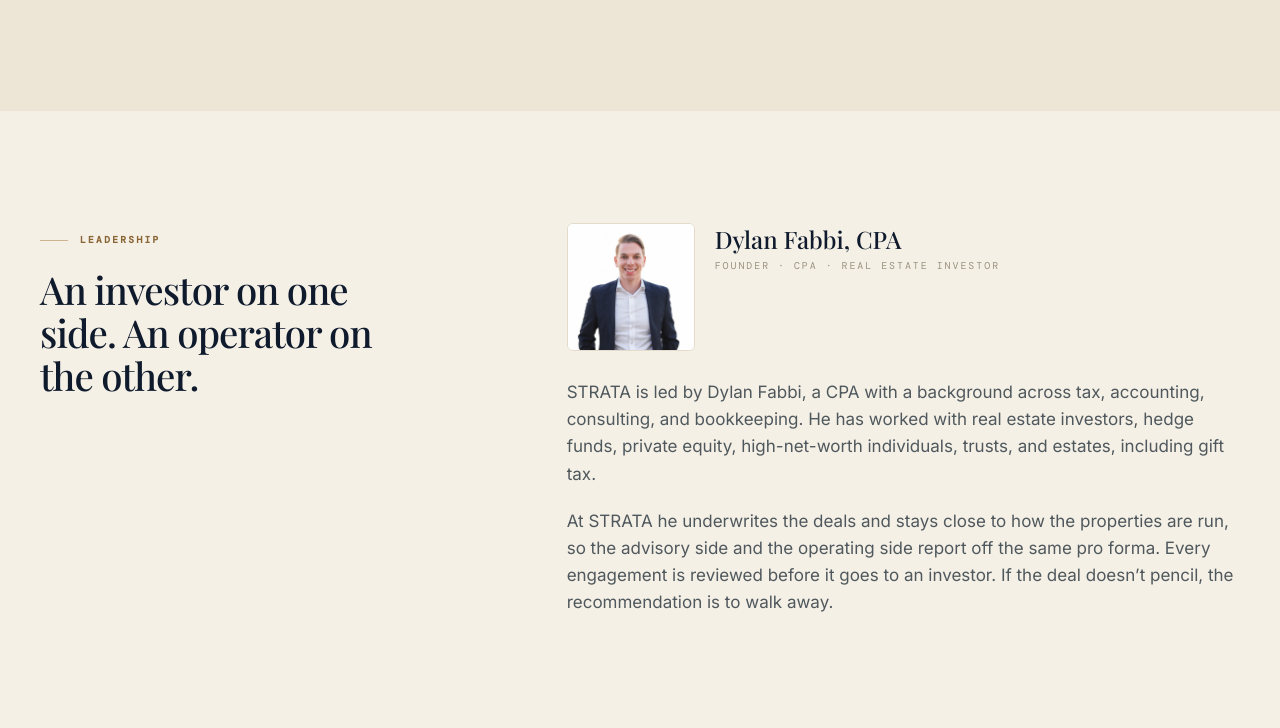
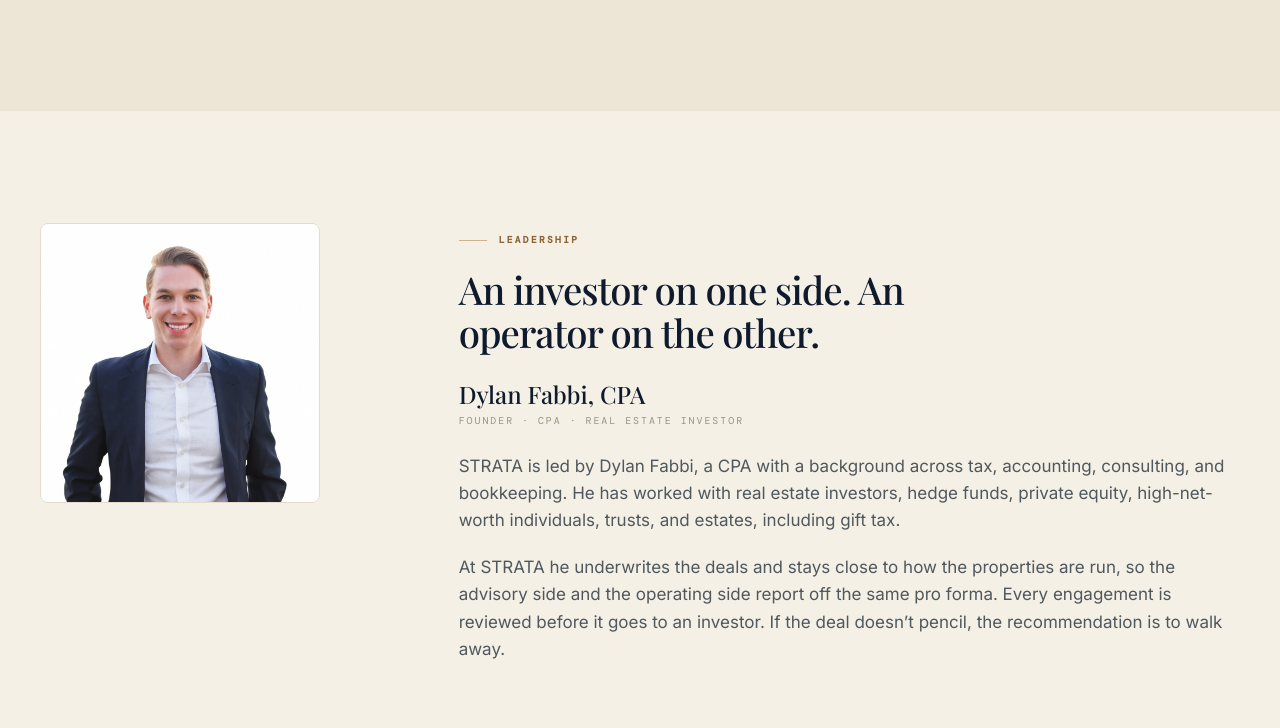
Before and after one commit to fabbidylan-glitch/STRATA-Advisory, a Next.js app: page /about in a window 1280 px wide. Shown: the part 2213-2941 px from the top of the page. Built offline with nearby package versions, Linux system fonts and the light colour scheme.

Commit message:
About: founder photo as left column for the whole leadership block; larger portrait

```diff
--- a/app/about/page.tsx
+++ b/app/about/page.tsx
@@ -155,17 +155,16 @@ export default function AboutPage() {
 
       {/* Leadership */}
       <section className="bg-background">
-        <div className="container-page section-pad grid gap-12 md:grid-cols-12 md:gap-16">
-          <FadeIn className="md:col-span-5">
+        <div className="container-page section-pad grid gap-10 md:grid-cols-12 md:items-start md:gap-14">
+          <FadeIn className="md:col-span-4">
+            <FounderPhoto />
+          </FadeIn>
+          <FadeIn delay={0.1} className="md:col-span-8">
             <p className="label-rule">Leadership</p>
-            <h2 className="h2 mt-5 max-w-[16ch]">
+            <h2 className="h2 mt-5 max-w-[20ch]">
               An investor on one side. An operator on the other.
             </h2>
-          </FadeIn>
-          <FadeIn delay={0.1} className="md:col-span-7">
-            <div className="flex items-start gap-5">
-              <FounderPhoto />
-              <div>
+            <div className="mt-6">
               <p className="font-serif text-xl text-primary sm:text-2xl">
                 Dylan Fabbi, CPA
               </p>
@@ -173,8 +172,7 @@ export default function AboutPage() {
                 Founder &middot; CPA &middot; Real estate investor
               </p>
             </div>
-            </div>
-            <div className="mt-7 space-y-5 text-[16px] leading-[1.6] text-ink/80 md:text-[17px]">
+            <div className="mt-6 space-y-5 text-[16px] leading-[1.6] text-ink/80 md:text-[17px]">
               <p>
                 STRATA is led by Dylan Fabbi, a CPA with a background across
                 tax, accounting, consulting, and bookkeeping. He has worked with
--- a/components/FounderPhoto.tsx
+++ b/components/FounderPhoto.tsx
@@ -12,7 +12,7 @@ export function FounderPhoto() {
     return (
       <div
         aria-hidden
-        className="flex h-32 w-32 shrink-0 items-center justify-center rounded-md border border-border bg-cream font-serif text-3xl text-primary"
+        className="flex aspect-square w-full max-w-[280px] items-center justify-center rounded-lg border border-border bg-cream font-serif text-5xl text-primary"
       >
         DF
       </div>
@@ -20,12 +20,12 @@ export function FounderPhoto() {
   }
 
   return (
-    <div className="relative h-32 w-32 shrink-0 overflow-hidden rounded-md border border-border bg-white">
+    <div className="relative aspect-square w-full max-w-[280px] overflow-hidden rounded-lg border border-border bg-white">
       <Image
         src="/dylan-fabbi.png"
         alt="Dylan Fabbi, founder of STRATA"
         fill
-        sizes="128px"
+        sizes="(min-width: 768px) 280px, 70vw"
         className="object-cover object-top"
         onError={() => setOk(false)}
       />
```
Lines whose indentation alone changed are shown as unchanged.
